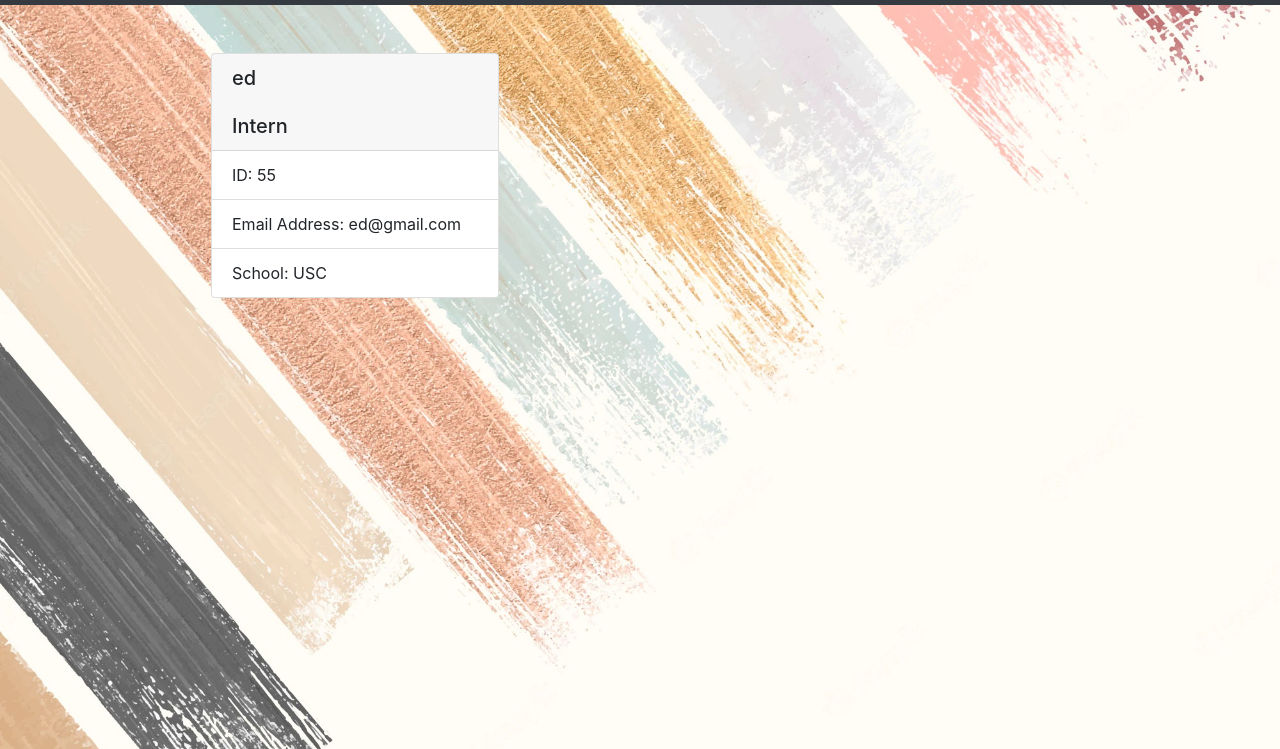
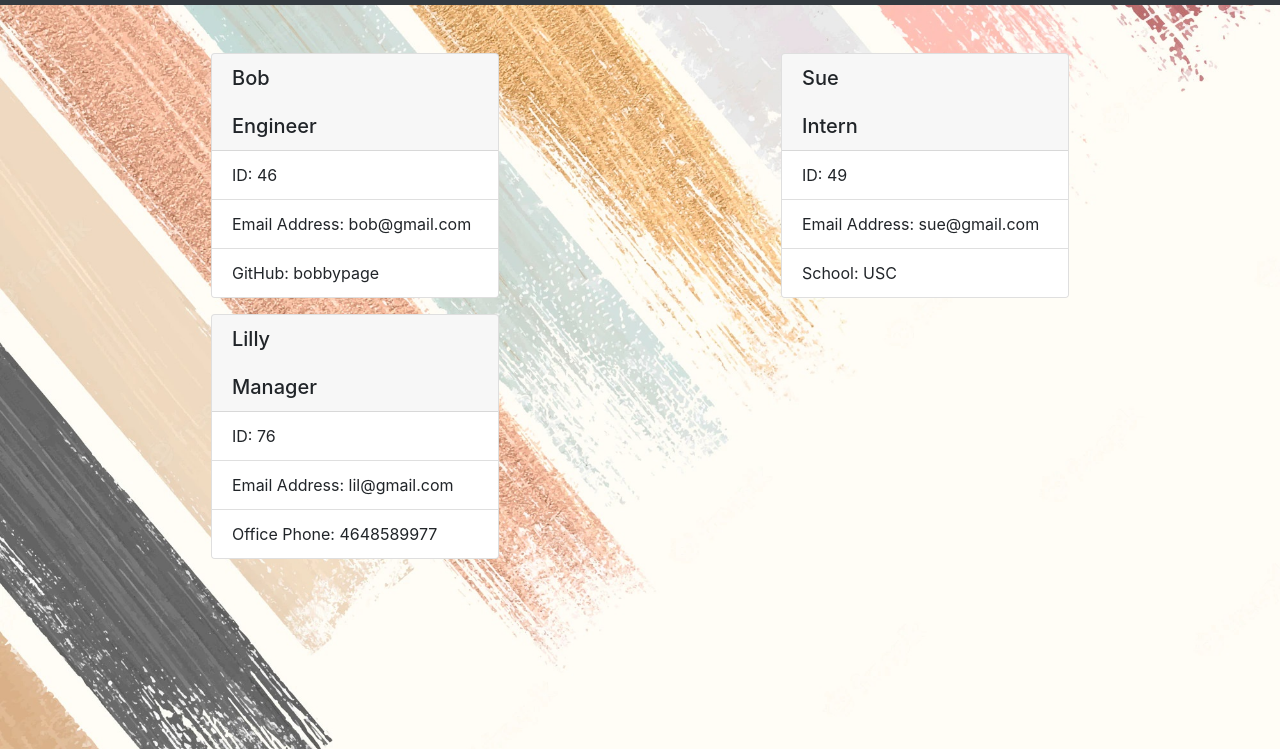
Before and after one commit to carter-adrian/Team_Generator, a website: page output/employee.html in a window 1280 px wide. Shown: the part 51-800 px from the top of the page. Drawn offline with nearby package versions, Linux system fonts and the light colour scheme.

Commit message:
final touches prior to adding ReadMe

```diff
--- a/output/employee.html
+++ b/output/employee.html
@@ -15,11 +15,29 @@
         <div class="container">
             <div class="row"><div class="col-6">
             <div class="card mx-auto mb-3" style="width: 18rem">
-            <h5 class="card-header">ed<br /><br />Intern</h5>
+            <h5 class="card-header">Bob<br /><br />Engineer</h5>
             <ul class="list-group list-group-flush">
-                <li class="list-group-item">ID: 55</li>
-                <li class="list-group-item">Email Address: ed@gmail.com</li>
+                <li class="list-group-item">ID: 46</li>
+                <li class="list-group-item">Email Address: bob@gmail.com</li>
+                <li class="list-group-item">GitHub: bobbypage</li>
+            </ul>
+            </div>
+        </div><div class="col-6">
+            <div class="card mx-auto mb-3" style="width: 18rem">
+            <h5 class="card-header">Sue<br /><br />Intern</h5>
+            <ul class="list-group list-group-flush">
+                <li class="list-group-item">ID: 49</li>
+                <li class="list-group-item">Email Address: sue@gmail.com</li>
                 <li class="list-group-item">School: USC</li>
+            </ul>
+            </div>
+        </div><div class="col-6">
+            <div class="card mx-auto mb-3" style="width: 18rem">
+            <h5 class="card-header">Lilly<br /><br />Manager</h5>
+            <ul class="list-group list-group-flush">
+                <li class="list-group-item">ID: 76</li>
+                <li class="list-group-item">Email Address: lil@gmail.com</li>
+                <li class="list-group-item">Office Phone: 4648589977</li>
             </ul>
             </div>
         </div></div>
```
Also changed, not shown: 1 other file.
